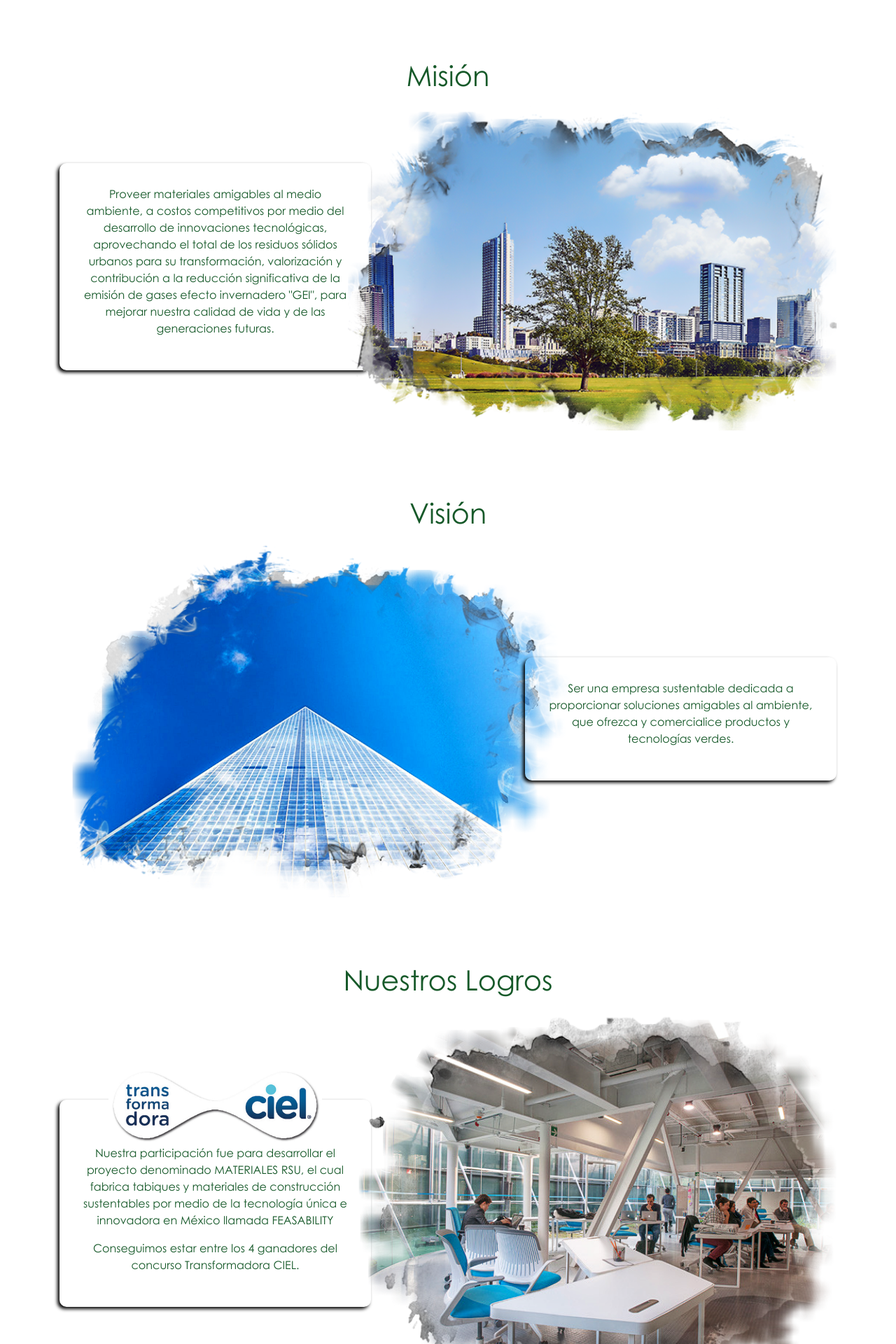
After one commit to Harlocke44/Inatek, a PHP site: page /inatek.html in a window 1280 px wide. The commit adds this page. Shown: the part 811-2731 px from the top of the page at 70% size. Run offline with PHP 8.4, Linux system fonts and the light colour scheme.

Commit message:
About Us
Contact Form is missing.

```diff
--- /dev/null
+++ b/inatek.html
@@ -0,0 +1,277 @@
+<!DOCTYPE html>
+<!--**********************************************************************
+* FILENAME :        INATEK | About
+*
+* DESCRIPTION :
+*       Complete description about the company and its purpose.
+*
+*       Copyright Inatek SA de CV © All rights reserved.
+*
+* AUTHOR :    Richard Maya
+* START DATE :    03 Aug 17
+*
+* VERSION : 1.0
+*
+*-->
+<html lang="es">
+<head>
+    <meta charset="UTF-8">
+    <meta name="viewport" content="width=device-width, initial-scale=1, shrink-to-fit=no">
+
+    <!-- SITE TITLE
+    ================================================== -->
+    <title>Ingeniería en Tecnología Ambiental | INATEK</title>
+
+    <!-- SEO INFO
+    ================================================== -->
+    <meta name="description" content="Somos una empresa orgullosamente mexicana dedicada al desarrollo de soluciones tecnológicas específicas y orientadas al cuidado del ambiente y desarrollo de proyectos tecnológicos innovadores.">
+    <meta name="keywords" content="sustainable architecture, desarrollo sustentable, construccion sustentable,sustainable development,inatek, tecnosólido, urbano, residuos sólidos urbanos">
+    <meta name="copyright" content="Copyright © 2017 Inatek S.A. de C.V.">
+    <meta name="author" content="Richard Maya">
+    <meta name="robots" content="index, follow">
+    <meta name="googlebot" content="index, follow">
+    <meta http-equiv="Cache-Control" content="max-age=2592000">
+
+    <!-- FAVICONS
+    ================================================== -->
+    <link rel="apple-touch-icon" sizes="180x180" href="favicon/apple-touch-icon.png">
+    <link rel="icon" type="image/png" sizes="32x32" href="favicon/favicon-32x32.png">
+    <link rel="icon" type="image/png" sizes="16x16" href="favicon/favicon-16x16.png">
+    <link rel="manifest" href="favicon/manifest.json">
+    <link rel="mask-icon" href="favicon/safari-pinned-tab.svg" color="#5bbad5">
+    <meta name="theme-color" content="#ffffff">
+
+    <!-- STYLESHEETS
+    ================================================== -->
+    <link rel="stylesheet" href="assets/tether/css/tether.min.css">
+    <link rel="stylesheet" href="assets/animate.css/animate.min.css">
+    <link rel="stylesheet" href="bower_components/font-awesome/css/font-awesome.min.css">
+    <link rel="stylesheet" href="css/app.css">
+</head>
+<body>
+
+<!-- NAV BAR
+================================================== -->
+<nav class="navbar navbar-toggleable-md navbar-light bg-faded">
+    <button class="navbar-toggler navbar-toggler-right" type="button" data-toggle="collapse" data-target="#navbarNav" aria-controls="navbarNav" aria-expanded="false" aria-label="Toggle navigation">
+    <span class="navbar-toggler-icon"></span>
+    </button>
+    <a class="navbar-brand" href="index.html">
+        <img src="gph/InatekLogo-01.svg" class="hidden-sm-down" alt="inatek-logo" height="65">
+        <img src="gph/inatek-isotipo.png" class="hidden-md-up" alt="inatek-logo" height="40">
+    </a>
+    <div class="collapse navbar-collapse" id="navbarNav">
+        <ul class="navbar-nav">
+            <li class="nav-item">
+                <a class="nav-link" href="tecnologia-inatek.html">Tecnologías</a>
+            </li>
+            <li class="nav-item">
+                <a class="nav-link" href="#">Servicios</a>
+            </li>
+            <li class="nav-item">
+                <a class="nav-link" href="#">Productos</a>
+            </li>
+            <li class="nav-item">
+                <a class="nav-link" href="inatek.html">Contacto</a>
+            </li>
+        </ul>
+    </div>
+</nav>
+
+
+<!-- HERO COVER
+================================================== -->
+<section class="hero parallax-window d-flex align-items-center" data-parallax="scroll" data-image-src="Imgs/nosotros.png">
+    <div class="container">
+        <div class="row">
+            <div class="col-10 offset-1 col-md-6 offset-md-3">
+                <img src="gph/inatek-logo-negativo.png" alt="inatek-logo" class="img-fluid">
+                <br>
+            </div>
+        </div>
+
+        <div class="row">
+            <div class="col-10 offset-1 col-md-8 offset-md-2 justify-content-center text-center">
+                <p class="lead">Somos una empresa orgullosamente mexicana dedicada al desarrollo de soluciones tecnológicas específicas y orientadas al cuidado del ambiente.</p>
+            </div>
+        </div>
+
+        <div class="space15vh"></div>
+    </div>
+</section>
+
+
+<!-- MISION
+================================================== -->
+ <section id="mision">
+     <div class="container">
+         <div class="row justify-content-center">
+             <h1 class="ina-title">Misión</h1>
+         </div>
+
+         <div class="row">
+             <div class="col-12 col-md-5 d-flex align-items-center">
+                 <div class="ina-box">
+                     <p class="green-text text-center">Proveer materiales amigables al medio ambiente, a costos competitivos por medio del desarrollo de innovaciones tecnológicas, aprovechando el total de los residuos sólidos urbanos para su transformación, valorización y contribución a la reducción significativa de la emisión de gases efecto invernadero "GEI", para mejorar nuestra calidad de vida y de las generaciones futuras.</p>
+                 </div>
+             </div>
+             <div class="col-12 col-md-7">
+                 <img src="Imgs/PagMision.png" alt="inatek-mision" style="width: 110%; margin-left: -10%;" class="hidden-sm-down">
+                 <img src="Imgs/PagMision.png" alt="inatek-mision" class="img-fluid hidden-md-up">
+             </div>
+         </div>
+     </div>
+ </section>
+
+
+<!-- VISION
+================================================== -->
+<section id="vision">
+    <div class="container">
+        <div class="row justify-content-center">
+            <h1 class="ina-title">Visión</h1>
+        </div>
+
+        <div class="row">
+            <div class="col-12 col-md-7">
+                <img src="Imgs/PagVision.png" alt="inatek-vision" class="img-fluid hidden-md-up">
+                <img src="Imgs/PagVision.png" alt="inatek-vision" style="width: 115%;" class="hidden-sm-down">
+            </div>
+            <div class="col-12 col-md-5 d-flex align-items-center">
+                <div class="ina-box">
+                    <p class="green-text text-center">Ser una empresa sustentable dedicada a proporcionar soluciones amigables al ambiente, que ofrezca y comercialice productos y tecnologías verdes.</p>
+                </div>
+            </div>
+        </div>
+    </div>
+</section>
+
+
+<!-- OUR ACCOMPLISHMENTS
+================================================== -->
+<section id="ciel">
+    <div class="container">
+        <div class="row justify-content-center">
+            <h1 class="ina-title">Nuestros Logros</h1>
+            <div class="space15vh hidden-md-up"></div>
+        </div>
+
+        <div class="row">
+            <div class="col-md-5 d-flex align-items-center">
+                <div class="ina-box">
+                    <img src="gph/Logos/ciel.jpg" alt="ciel-transformadora-inatek" id="ciel-logo">
+                    <p class="green-text text-center">Nuestra participación fue para desarrollar el proyecto denominado MATERIALES RSU, el cual fabrica tabiques y materiales de construcción sustentables por medio de la tecnología única e innovadora en México llamada FEASABILITY</p>
+                    <p class="green-text text-center">Conseguimos estar entre los 4 ganadores del concurso Transformadora CIEL.</p>
+                </div>
+            </div>
+            <div class="col-md-7">
+                <img src="Imgs/Ciel.png" alt="inatek-ciel-transformadora" class="img-fluid hidden-md-up">
+                <img src="Imgs/Ciel.png" alt="inatek-ciel-transformadora" class="hidden-sm-down" style="width: 110%; margin-left: -10%;">
+            </div>
+        </div>
+    </div>
+</section>
+
+<section id="cleantech">
+    <div class="container">
+        <div class="row">
+            <div class="col-12 offset-0 col-md-8 offset-md-2">
+                <div class="ina-box">
+                    <img src="gph/Logos/cleantech.jpg" alt="cleantech-challenge-mexico-inatek" id="cleantech-logo">
+                    <p class="green-text text-center">En la versión del concurso CTCM-2013 se desarrolló y evaluó el proyecto "INATEK - Creación de métodos no convencionales y desarrollo de tecnologías para procesar los Residuos Sólidos Urbanos y transformarlos en materiales amigables con el ambiente, especialmente en la industria de la construcción."; quedando entre las mejores propuestas de más de 1000 a nivel nacional.</p>
+                </div>
+            </div>
+        </div>
+    </div>
+</section>
+
+<img src="gph/Hoja_Azul.png" alt="" style="width: 100%;">
+
+
+<!-- CONTACT FORM
+================================================== -->
+<section id="contact">
+    <div class="container">
+        <div class="row">
+            <div class="col-md-7">
+                <iframe src="https://www.google.com/maps/embed?pb=!1m18!1m12!1m3!1d3766.4577469651445!2d-99.621172!3d19.2624502!2m3!1f0!2f0!3f0!3m2!1i1024!2i768!4f13.1!3m3!1m2!1s0x85cd8bcdb8c8cfd9%3A0x1567b3834ebe7508!2sInatek!5e0!3m2!1sen!2smx!4v1501798430712" width="100%" height="350" frameborder="0" style="border:0" allowfullscreen></iframe>
+            </div>
+            <div class="col-md-5">
+                <h5>Datos de Contacto</h5>
+                <p>
+                    Av. Benito Juárez Norte 907 Int. 102 <br>
+                    Col. La Purísima, CP: 52169, Metepec, Méx. <br>
+                    Tel: <a href="tel:01-722-212-2223">01 (722) 212-2223</a> <br>
+                    &nbsp; &nbsp; &nbsp; &nbsp; &nbsp; &nbsp; &nbsp; &nbsp; &nbsp; &nbsp; <a href="tel:01-722-235-1201">2-35-12-01</a> <br>
+                    &nbsp; &nbsp; &nbsp; &nbsp; &nbsp; &nbsp; &nbsp; &nbsp; &nbsp; &nbsp; <a href="tel:01-722-219-5959">2-19-59-59</a> <br>
+                    <a href="mailto:contacto@inatek.com.mx">contacto@inatek.com.mx</a>
+                </p>
+
+                <h5>Formulario de Contacto</h5>
+            </div>
+        </div>
+    </div>
+</section>
+
+
+<!-- FOOTER
+================================================== -->
+<footer>
+    <div class="container">
+        <div class="row">
+            <div class="col-8 text-left">
+                <p>Copyright 2017 &copy; Inambtec S.A. de C.V. Todos los derechos reservados.</p>
+            </div>
+            <div class="col-4 text-right">
+                <a href="https://www.facebook.com/Inatek-497193530321422/">
+                    <i class="fa fa-facebook fa-lg" aria-hidden="true"></i>
+                </a>
+                <a href="https://twitter.com/INATEKrsu">
+                    <i class="fa fa-twitter fa-lg" aria-hidden="true"></i>
+                </a>
+                <a href="https://www.youtube.com/channel/UCdAwbhqMP6xkhMPd6d_lOhg">
+                    <i class="fa fa-youtube fa-lg" aria-hidden="true"></i>
+                </a>
+            </div>
+        </div>
+
+        <div class="row justify-content-center" id="developer">
+            <p class="text-center">Desarrollado por <a href="http://www.cintegran.com.mx">GEM Cintegran</a></p>
+        </div>
+    </div>
+</footer>
+
+
+<!-- SCRIPTS
+================================================== -->
+<script src="assets/jquery/jquery.min.js"></script>
+<script src="assets/tether/js/tether.min.js"></script>
+<script src="assets/bootstrap/js/bootstrap.min.js"></script>
+<script src="assets/imagesloaded/imagesloaded.pkgd.min.js"></script>
+<script src="assets/parallax.js/parallax.min.js"></script>
+<script src="assets/wow/wow.min.js"></script>
+
+<script type="text/javascript">
+/* Parallax */
+$('.parallax-window').parallax({
+    imageSrc: 'Imgs/nosotros.png',
+    positionY: 'bottom'
+});
+
+/* Wow Effect */
+var wow = new WOW(
+  {
+    boxClass:     'wow',
+    animateClass: 'animated',
+    offset:       50,
+    mobile:       false,
+    live:         true,
+    callback:     function(box) {
+    },
+    scrollContainer: null
+  }
+);
+wow.init();
+</script>
+</body>
+</html>
--- a/sass/_theme.scss
+++ b/sass/_theme.scss
@@ -10,6 +10,10 @@ h1,h2,h3,h4,h5,h6,p,li{
     font-family: century;
 }
 
+h1,h2,h3,h4,h5,h6{
+    color: $inatek-green-dark;
+}
+
 
 
 // Variables
@@ -20,7 +24,7 @@ $width: 100vw;
 $swiper-width: 50vw;
 $swiper-height: 30vh;
 $ina-space: 0.618rem;
-$section-space: 5rem;
+$section-space: 3rem;
 
 
 // Layout
@@ -31,6 +35,17 @@ section:not(.hero){
 }
 .space15vh{
     height: 15vh;
+}
+.ina-title{
+    padding: 0px 0px $ina-space 0px;
+}
+.green-text{
+    color: $inatek-green-dark;
+}
+.ina-box{
+    padding: 2rem;
+    box-shadow: -3px 3px 5px 0 #000000;
+    border-radius: 10px;
 }
 
 
@@ -139,3 +154,40 @@ section#technologies{
         height: 200px;
     }
 }
+
+
+// About
+//
+// Inatek company info.
+section#ciel,
+section#cleantech{
+    .ina-box{
+        #ciel-logo{
+            width: 80%;
+            margin-left: 10%;
+            margin-top: -5rem;
+        }
+        #cleantech-logo{
+            width: 60%;
+            margin-left: 20%;
+            margin-top: -6rem;
+        }
+    }
+}
+
+section#contact{
+    background: #AFC9DE;
+
+    iframe{
+        box-shadow: -3px 3px 5px 0 #000000;
+        border-radius: 10px;
+    }
+
+    a{
+        color: $inatek-blue;
+
+        &:hover{
+            color: $inatek-blue-dark;
+        }
+    }
+}
```
Also changed, not shown: tecnologia-inatek.html (+34 -34 lines), css/app.css, gph/inatek-logo-negativo.png (added), 1 other file.
